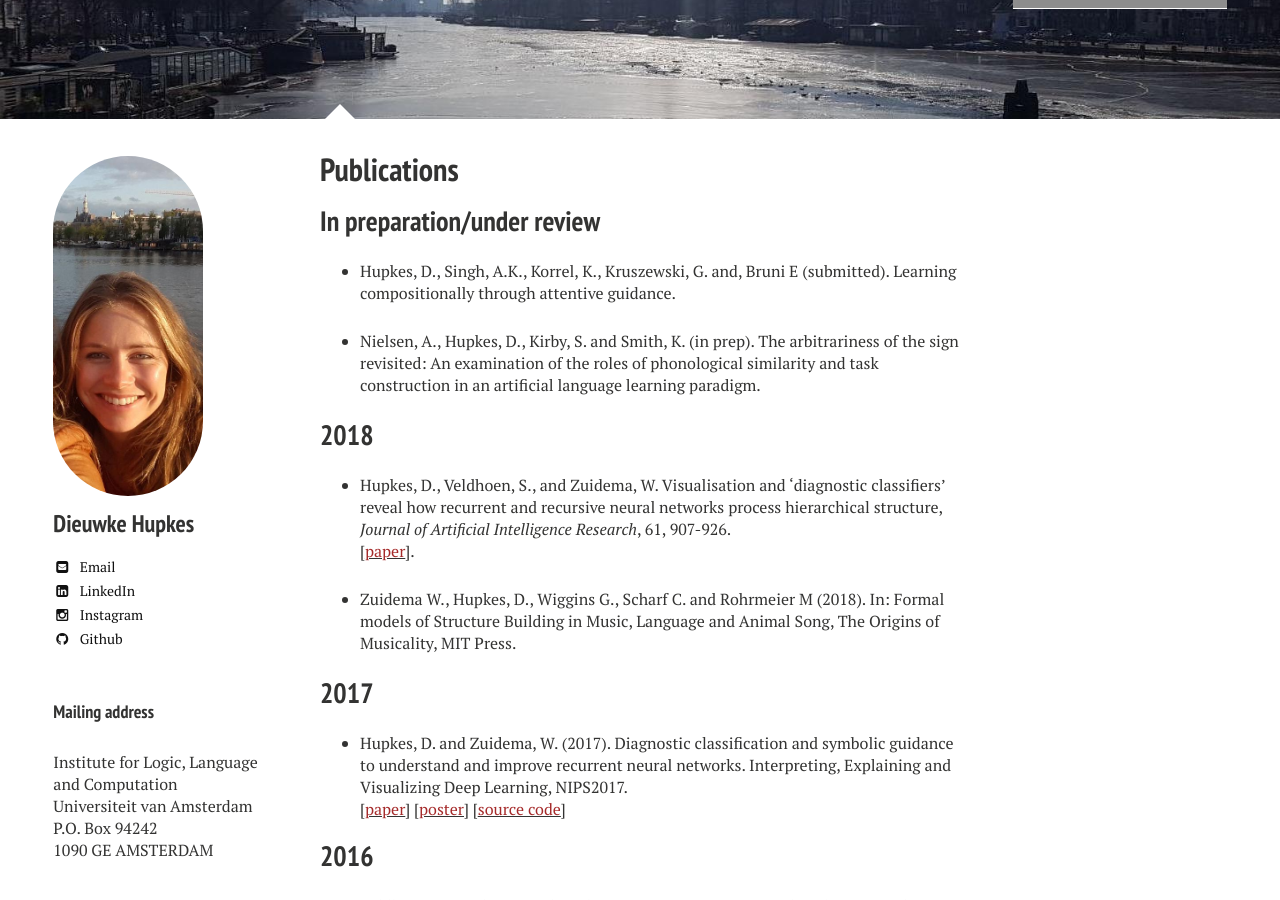
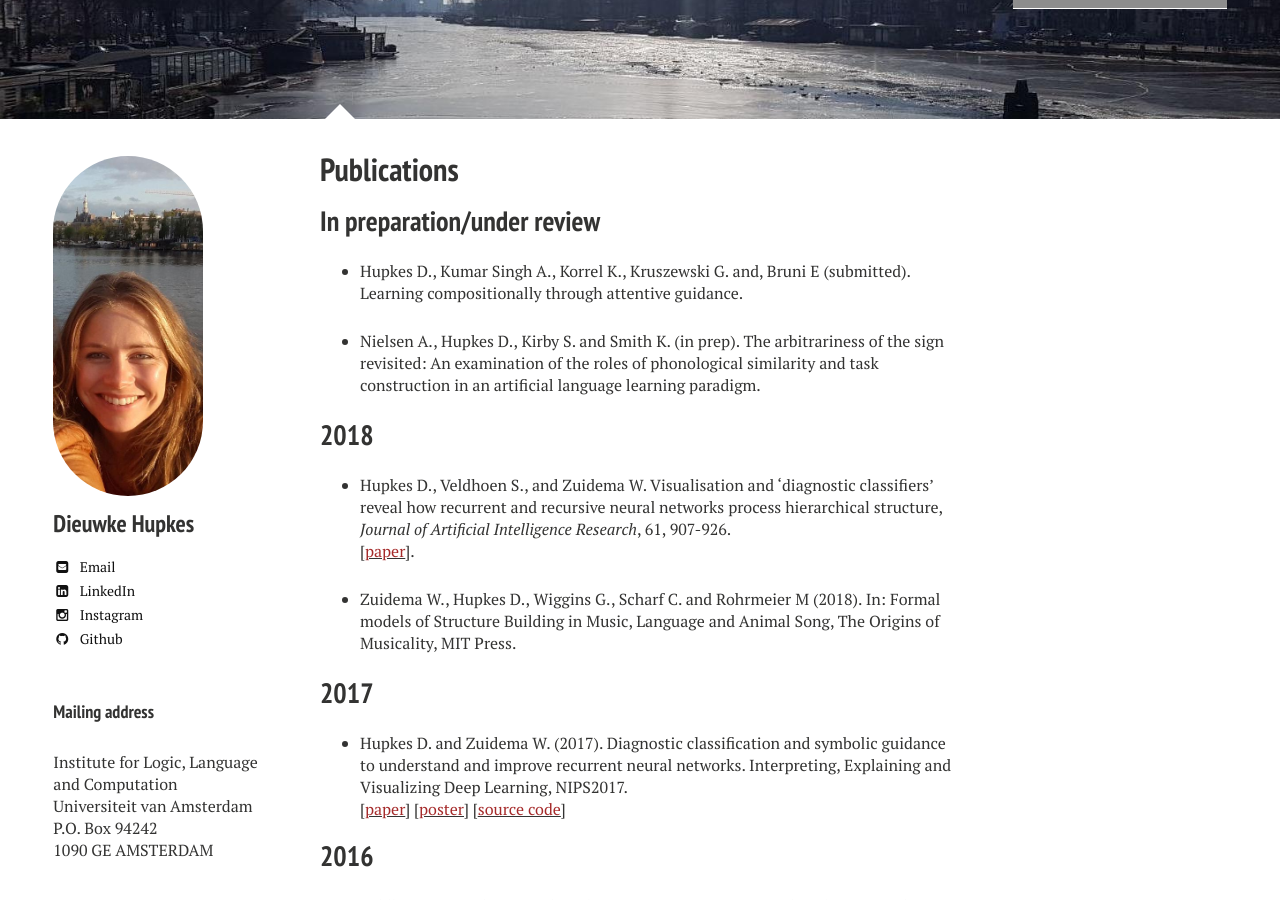
Before and after one commit to dieuwkehupkes/dieuwkehupkes.github.io, a Jekyll site: the page built from publications/index.md, in a window 1280 px wide and 900 px high, scrolled down 249 px. Built offline with Jekyll 4.4.1, drawn with Linux system fonts in a browser that asks for light colours; nearby versions of some CDN libraries.

Commit message:
fix comma's

```diff
--- a/publications/index.md
+++ b/publications/index.md
@@ -13,21 +13,21 @@ image:
 
 ## In preparation/under review
 
-* Hupkes, D., Singh, A.K., Korrel, K., Kruszewski, G. and, Bruni E (submitted). Learning compositionally through attentive guidance.
+* Hupkes D., Kumar Singh A., Korrel K., Kruszewski G. and, Bruni E (submitted). Learning compositionally through attentive guidance.
 
-* Nielsen, A., Hupkes, D., Kirby, S. and Smith, K. (in prep). The arbitrariness of the sign revisited: An examination of the roles of phonological similarity and task construction in an artificial language learning paradigm.
+* Nielsen A., Hupkes D., Kirby S. and Smith K. (in prep). The arbitrariness of the sign revisited: An examination of the roles of phonological similarity and task construction in an artificial language learning paradigm.
 
 ## 2018
 
-* Hupkes, D., Veldhoen, S., and Zuidema, W.  Visualisation and 'diagnostic classifiers' reveal how recurrent and recursive neural networks process hierarchical structure, *Journal of Artificial Intelligence Research*, 61, 907-926.\\
+* Hupkes D., Veldhoen S., and Zuidema W.  Visualisation and 'diagnostic classifiers' reveal how recurrent and recursive neural networks process hierarchical structure, *Journal of Artificial Intelligence Research*, 61, 907-926.\\
 \[[<font color="brown">paper</font>](https://arxiv.org/abs/1711.10203){:target="blank"}\].
 
 
-* Zuidema W., Hupkes, D., Wiggins G., Scharf C. and Rohrmeier M (2018). In: Formal models of Structure Building in Music, Language and Animal Song, The Origins of Musicality, MIT Press.
+* Zuidema W., Hupkes D., Wiggins G., Scharf C. and Rohrmeier M (2018). In: Formal models of Structure Building in Music, Language and Animal Song, The Origins of Musicality, MIT Press.
 
 ## 2017
 
-* Hupkes, D. and Zuidema, W. (2017). Diagnostic classification and symbolic guidance to understand and improve recurrent neural networks. Interpreting, Explaining and Visualizing Deep Learning, NIPS2017.\\
+* Hupkes D. and Zuidema W. (2017). Diagnostic classification and symbolic guidance to understand and improve recurrent neural networks. Interpreting, Explaining and Visualizing Deep Learning, NIPS2017.\\
 \[[<font color="brown">paper</font>](http://www.interpretable-ml.org/nips2017workshop/papers/12.pdf){:target="blank"}\] \[[<font color="brown">poster</font>](../research/nips2017_poster.pdf){:target="_blank"}\] \[[<font color="brown">source code</font>](https://github.com/dieuwkehupkes/processing_arithmetics){:target="_blank"}\]
 
 ## 2016
```
